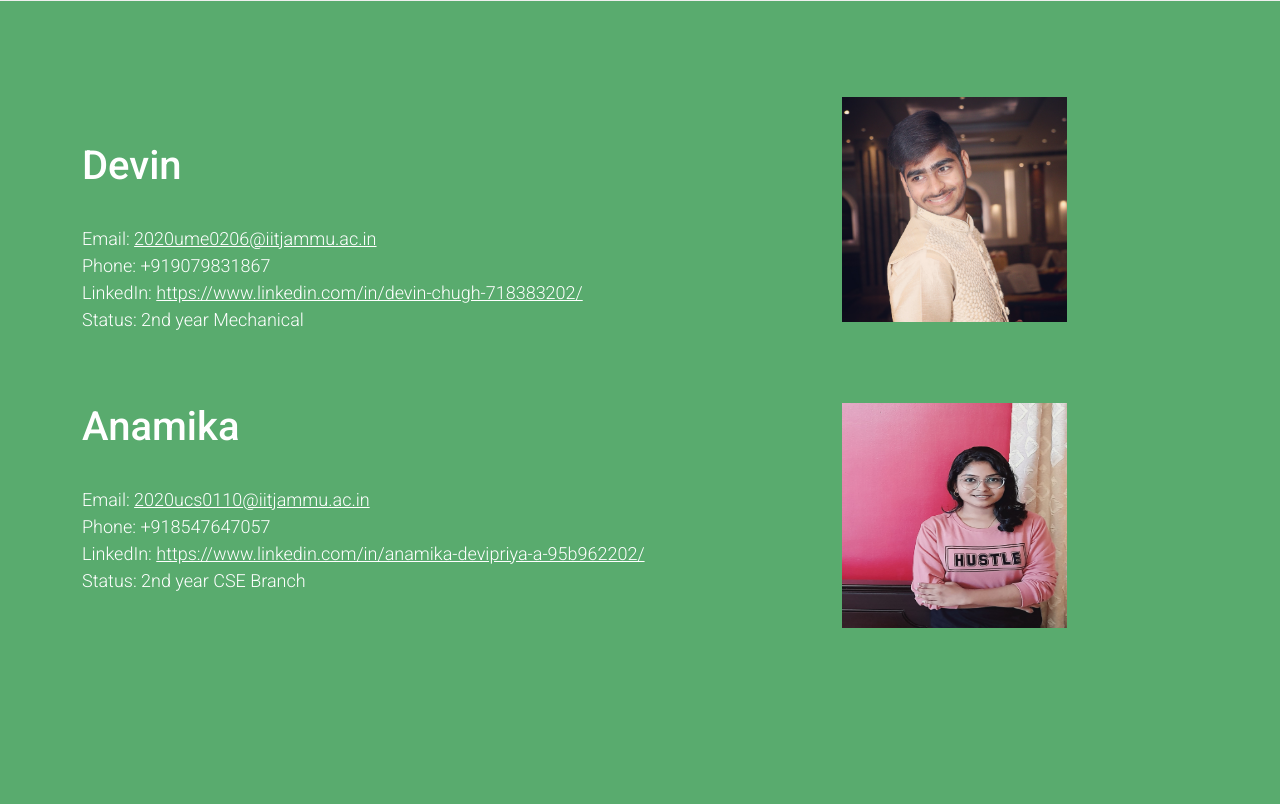
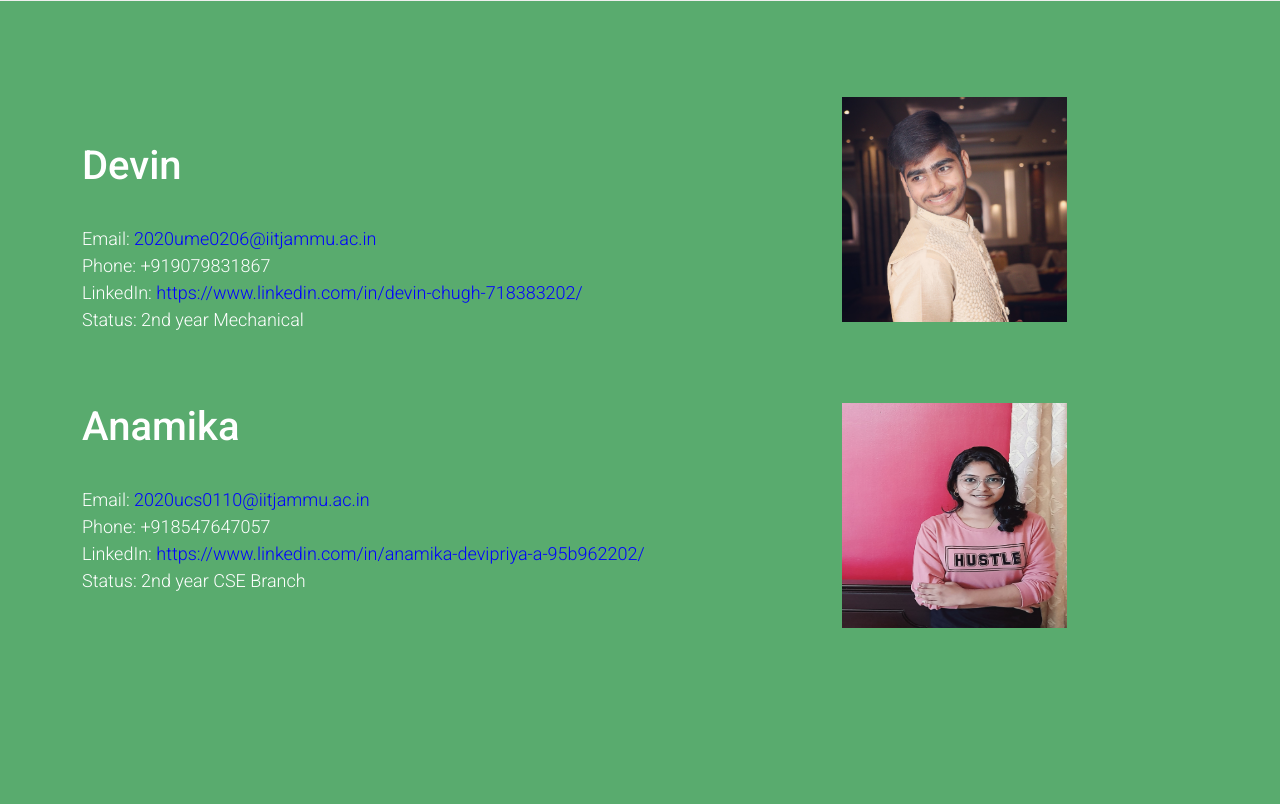
Before and after one commit to devinchugh/Alumni-Portal, a Flask app: page / in a window 1280 px wide. Shown: the part 571-1375 px from the top of the page. Run offline with Flask 2, Linux system fonts and the light colour scheme; a user stored in the database is signed in; data comes from the database, SQL or seed files in the repository; some libraries are stand-ins or nearby versions.

Commit message:
link style updated

```diff
--- a/static/home_assets/css/custom.css
+++ b/static/home_assets/css/custom.css
@@ -2,10 +2,10 @@
 Custom Css
 */
 .clink:hover{
-    color: aquamarine;
+    color:white;
     text-decoration: none;
 }
 .clink{
-    color: white;
-
+    color: blue;
+    text-decoration: none;
 }
```
